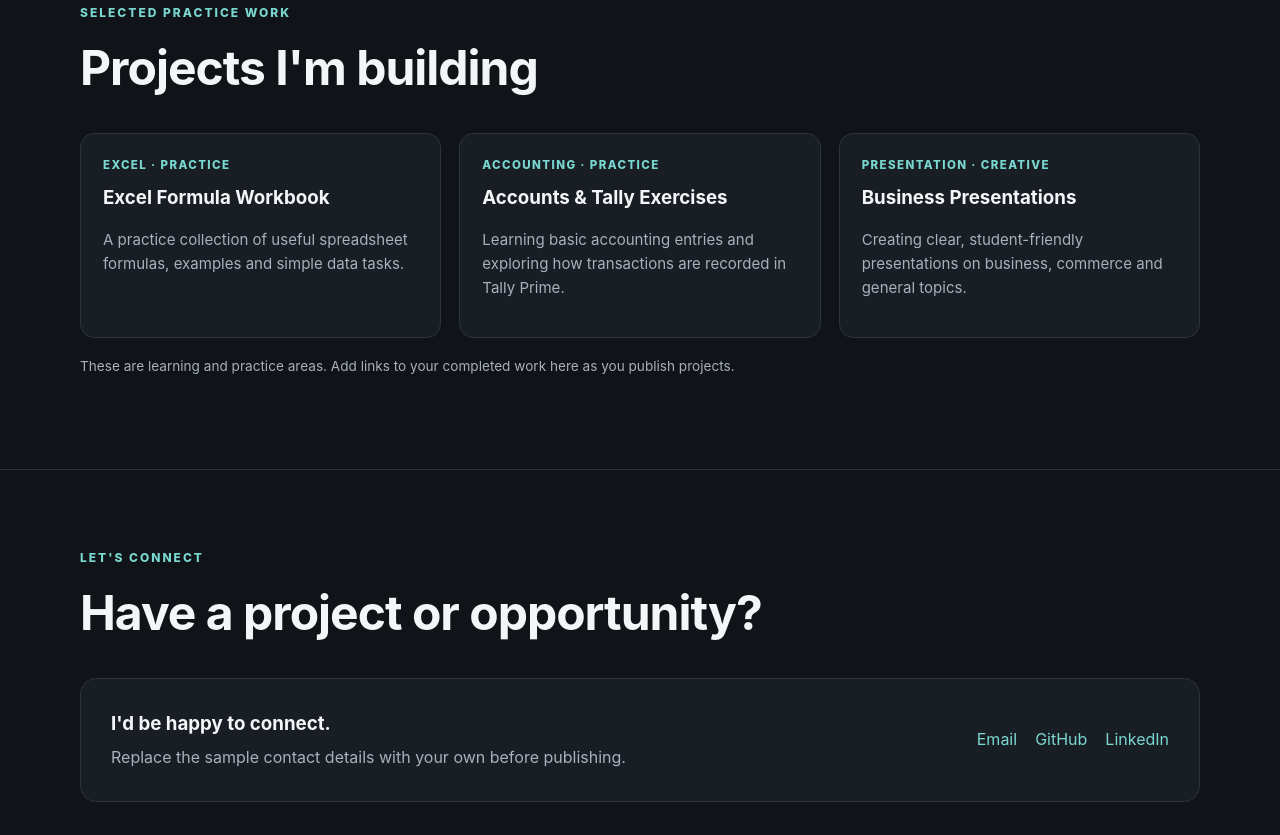
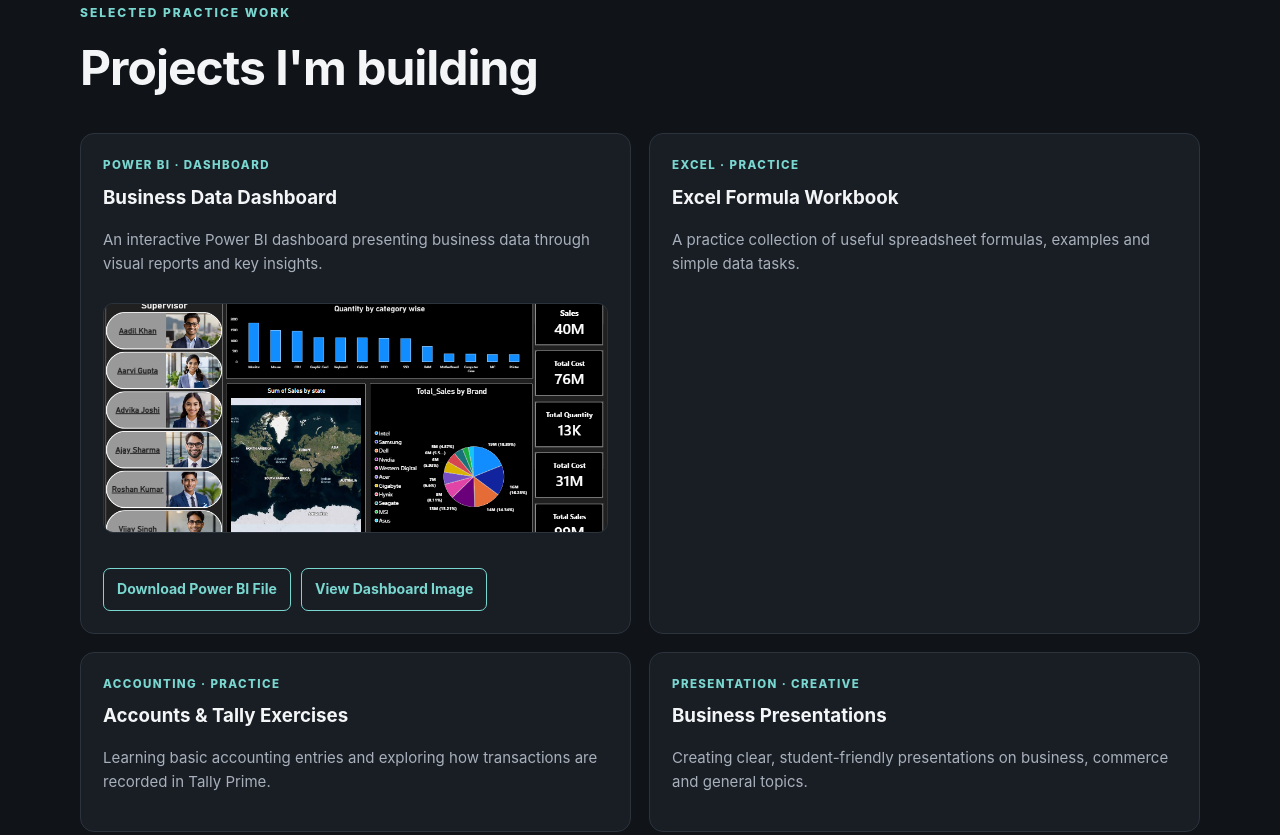
Before and after one commit to nancyjoshi9807/nancy-portfolio, a plain HTML site: page index.html in a window 1280 px wide. Shown: the part 1779-2614 px from the top of the page. Drawn offline with Linux system fonts and the light colour scheme.

Commit message:
Update index.html

```diff
--- a/index.html
+++ b/index.html
@@ -9,7 +9,7 @@
     :root{--bg:#101318;--panel:#191e25;--text:#f4f5f7;--muted:#a8b0bb;--accent:#79d7d0;--line:#2b333d}
     *{box-sizing:border-box}html{scroll-behavior:smooth}body{margin:0;background:var(--bg);color:var(--text);font-family:Inter,Segoe UI,Arial,sans-serif;line-height:1.6}
     a{color:inherit;text-decoration:none}.wrap{width:min(1120px,90%);margin:auto}
-    header{position:sticky;top:0;z-index:10;background:#101318eF;border-bottom:1px solid var(--line);backdrop-filter:blur(12px)}
+    header{position:sticky;top:0;z-index:10;background:#101318ef;border-bottom:1px solid var(--line);backdrop-filter:blur(12px)}
     nav{height:72px;display:flex;align-items:center;justify-content:space-between}.brand{font-size:1.15rem;font-weight:800;letter-spacing:.4px}.brand span{color:var(--accent)}
     .navlinks{display:flex;gap:26px;color:var(--muted);font-size:.93rem}.navlinks a:hover{color:var(--accent)}
     .hero{display:grid;grid-template-columns:1.08fr .92fr;gap:60px;align-items:center;padding:78px 0 88px;min-height:620px}
@@ -25,8 +25,13 @@
     .muted{color:var(--muted)}.stats{display:grid;grid-template-columns:repeat(2,1fr);gap:14px}.stat,.card{background:var(--panel);border:1px solid var(--line);border-radius:14px;padding:22px}
     .stat strong{display:block;color:var(--accent);font-size:1.6rem}.stat span{color:var(--muted);font-size:.9rem}
     .skills{display:grid;grid-template-columns:repeat(4,1fr);gap:14px}.skill{padding:18px;border:1px solid var(--line);background:var(--panel);border-radius:12px;font-weight:650}
-    .projects{display:grid;grid-template-columns:repeat(3,1fr);gap:18px}.card h3{margin:8px 0}.tag{font-size:.72rem;color:var(--accent);text-transform:uppercase;letter-spacing:1.4px;font-weight:800}
-    .card p{color:var(--muted);font-size:.94rem}.contact{display:flex;justify-content:space-between;align-items:center;gap:24px;background:var(--panel);padding:30px;border:1px solid var(--line);border-radius:16px}
+    .projects{display:grid;grid-template-columns:repeat(2,1fr);gap:18px}.card h3{margin:8px 0}.tag{font-size:.72rem;color:var(--accent);text-transform:uppercase;letter-spacing:1.4px;font-weight:800}
+    .card p{color:var(--muted);font-size:.94rem}
+    .project-image{width:100%;height:230px;object-fit:cover;border-radius:10px;border:1px solid var(--line);margin:12px 0}
+    .project-actions{display:flex;gap:10px;flex-wrap:wrap;margin-top:16px}
+    .project-link{display:inline-flex;padding:9px 13px;border:1px solid var(--accent);border-radius:7px;color:var(--accent);font-size:.88rem;font-weight:700}
+    .project-link:hover{background:var(--accent);color:#101318}
+    .contact{display:flex;justify-content:space-between;align-items:center;gap:24px;background:var(--panel);padding:30px;border:1px solid var(--line);border-radius:16px}
     footer{padding:28px 0;color:var(--muted);font-size:.85rem}.social{display:flex;gap:18px;color:var(--accent);flex-wrap:wrap}
     @media(max-width:800px){.hero{grid-template-columns:1fr;gap:38px;padding:55px 0}.photo-frame{margin:0 auto;width:min(100%,420px)}.photo-frame img{height:440px}.about-grid{grid-template-columns:1fr}.skills{grid-template-columns:repeat(2,1fr)}.projects{grid-template-columns:1fr 1fr}.navlinks{gap:12px;font-size:.8rem}}
     @media(max-width:520px){.navlinks{display:none}.hero{min-height:auto}.projects{grid-template-columns:1fr}.contact{align-items:flex-start;flex-direction:column}.photo-frame img{height:390px}}
@@ -64,6 +69,16 @@
   <section id="projects"><div class="wrap">
     <div class="section-kicker">Selected practice work</div><h2>Projects I'm building</h2>
     <div class="projects">
+      <article class="card">
+        <div class="tag">Power BI · Dashboard</div>
+        <h3>Business Data Dashboard</h3>
+        <p>An interactive Power BI dashboard presenting business data through visual reports and key insights.</p>
+        <img class="project-image" src="power bi.png" alt="Preview of Nancy's Power BI dashboard">
+        <div class="project-actions">
+          <a class="project-link" href="DASHBOARD.pbix" download>Download Power BI File</a>
+          <a class="project-link" href="power bi.png" target="_blank" rel="noreferrer">View Dashboard Image</a>
+        </div>
+      </article>
       <article class="card"><div class="tag">Excel · Practice</div><h3>Excel Formula Workbook</h3><p>A practice collection of useful spreadsheet formulas, examples and simple data tasks.</p></article>
       <article class="card"><div class="tag">Accounting · Practice</div><h3>Accounts & Tally Exercises</h3><p>Learning basic accounting entries and exploring how transactions are recorded in Tally Prime.</p></article>
       <article class="card"><div class="tag">Presentation · Creative</div><h3>Business Presentations</h3><p>Creating clear, student-friendly presentations on business, commerce and general topics.</p></article>
@@ -78,4 +93,5 @@
 </main>
 <footer><div class="wrap">© <span id="year"></span> Nancy Joshi · Personal Portfolio</div></footer>
 <script>document.getElementById('year').textContent=new Date().getFullYear();</script>
-</body></html>
+</body>
+</html>
```
